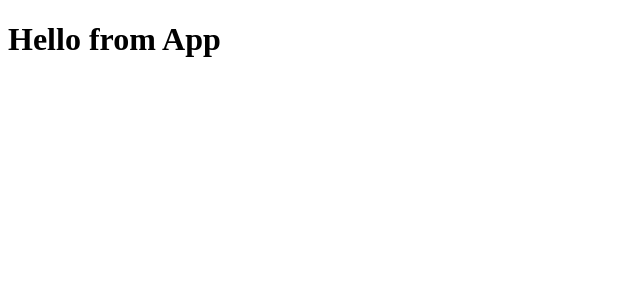
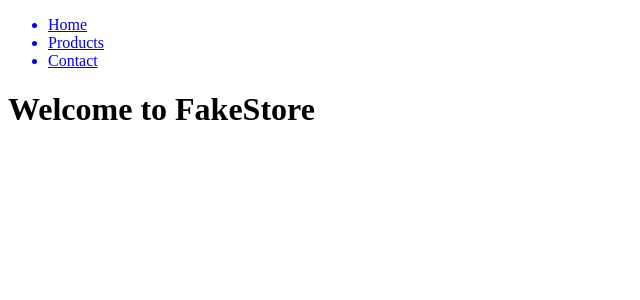
Before and after one commit to thural/Shopping-Cart, a React app: page / in a window 1280 px wide. Shown: the top 300 px of the page, without its empty margins (0-640 px from the left). Built offline with nearby package versions, Linux system fonts and the light colour scheme; no server answers.

Commit message:
add new componenets and create route links

```diff
--- a/src/RouteSwitch.js
+++ b/src/RouteSwitch.js
@@ -1,20 +1,11 @@
 import React from "react";
-import { BrowserRouter, Routes, Route } from "react-router-dom";
+import { BrowserRouter } from "react-router-dom";
 import App from "./components/App";
-import Products from "./components/Products";
-
-const products = [];
-fetch('https://fakestoreapi.com/products?limit=10')
-            .then(res=>res.json())
-            .then(json=>json.forEach(product=>products.push(product)));
 
 const RouteSwitch = () => {
   return (
     <BrowserRouter>
-      <Routes>
-        <Route path="/" element={<App />} />
-        <Route path="/products" element={<Products products={products}/>} />
-      </Routes>
+      <App />
     </BrowserRouter>
   );
 };
--- a/src/components/App.js
+++ b/src/components/App.js
@@ -1,9 +1,19 @@
 import React from "react";
+import { Route, Routes } from "react-router-dom";
+import Products from "./Products";
+import NavBar from "./Navbar";
+import Home from "./Home";
+import Contact from "./Contact";
 
 const App = () => {
    return (
      <div>
-       <h1>Hello from App</h1>
+       <NavBar />
+       <Routes>
+        <Route path="/" element={<Home />} />
+        <Route path="/products" element={<Products />} />
+        <Route path="/contact" element={<Contact />} />
+       </Routes>
      </div>
    );
  };
--- a/src/components/Card.js
+++ b/src/components/Card.js
@@ -30,7 +30,6 @@ const useStyles = createUseStyles({
 
 const Card = ({card, handleCard}) => {
   const classes = useStyles()
-  console.log(card);
   const [id, title, price, image] = card;
   return (
     <div id={id} className={classes.wrapper} onClick={(e) => {handleCard(title)}}>
--- /dev/null
+++ b/src/components/Contact.js
@@ -0,0 +1,11 @@
+import React from "react";
+
+const Contact = () => {
+  return (
+    <div>
+      <h1>Contact Us</h1>
+    </div>
+  );
+};
+
+export default Contact;
--- /dev/null
+++ b/src/components/Home.js
@@ -0,0 +1,11 @@
+import React from "react";
+
+const Home = () => {
+  return (
+    <div>
+      <h1>Welcome to FakeStore</h1>
+    </div>
+  );
+};
+
+export default Home;
--- /dev/null
+++ b/src/components/Navbar.js
@@ -0,0 +1,16 @@
+import React from "react";
+import { Link } from "react-router-dom";
+
+const NavBar = () => {
+  return (
+    <div>
+      <ul>
+        <Link to="/"><li>Home</li></Link>
+        <Link to="/products"><li>Products</li></Link>
+        <Link to="/contact"><li>Contact</li></Link>
+      </ul>
+    </div>
+  );
+};
+
+export default NavBar;
--- a/src/components/Products.js
+++ b/src/components/Products.js
@@ -1,12 +1,17 @@
 import React from "react";
 import CardBoard from "./CardBoard";
 
+const products = [];
+fetch('https://fakestoreapi.com/products?limit=10')
+            .then(res=>res.json())
+            .then(json=>json.forEach(product=>products.push(product)));
+
 const handleCard = (title) => console.log(title)
 
-const Products = ({products:cards}) => {
+const Products = () => {
   return (
     <div>
-      <CardBoard cards={cards} handleCard={handleCard}/>
+      <CardBoard cards={products} handleCard={handleCard}/>
     </div>
   );
 };
```
